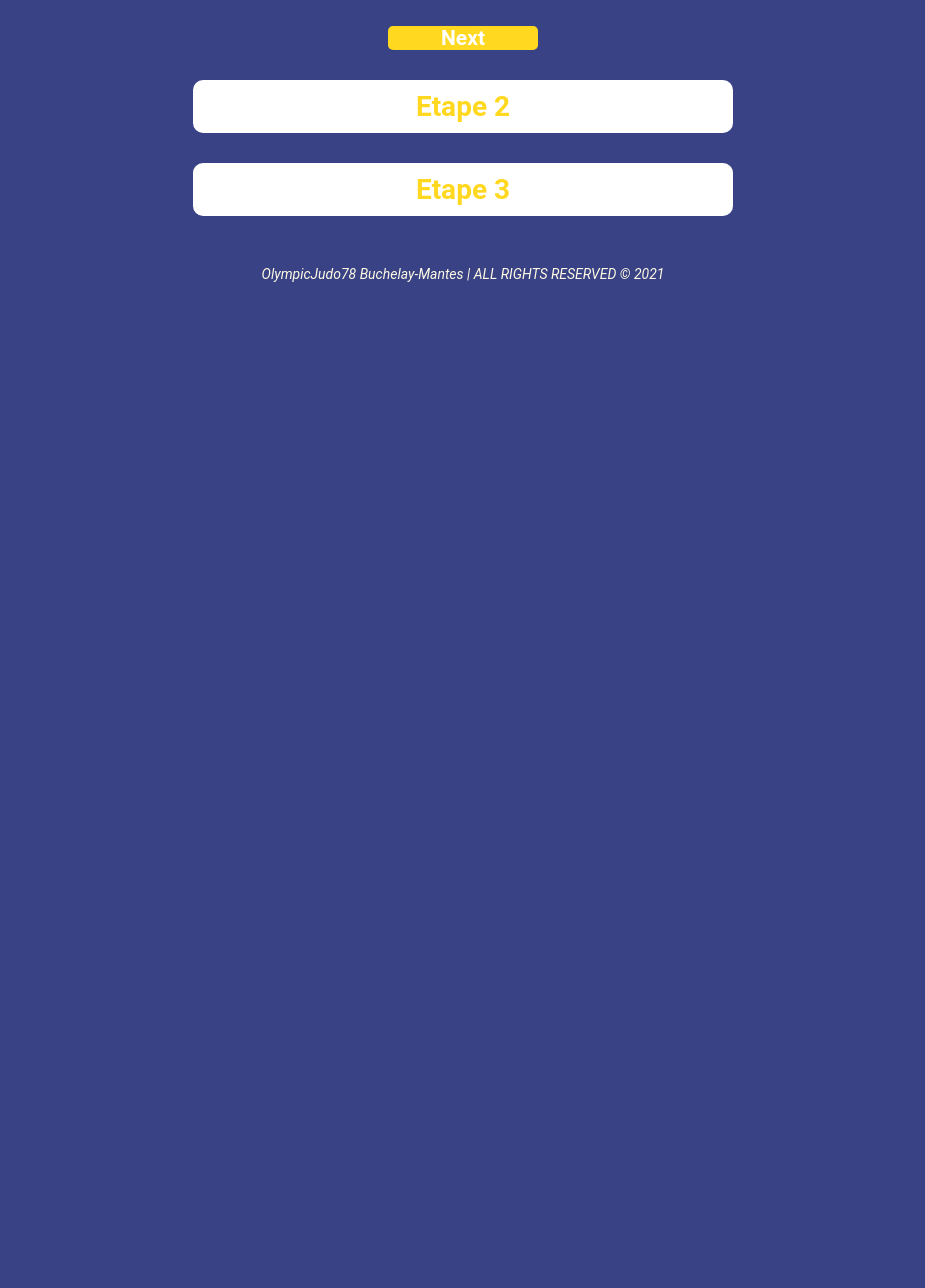
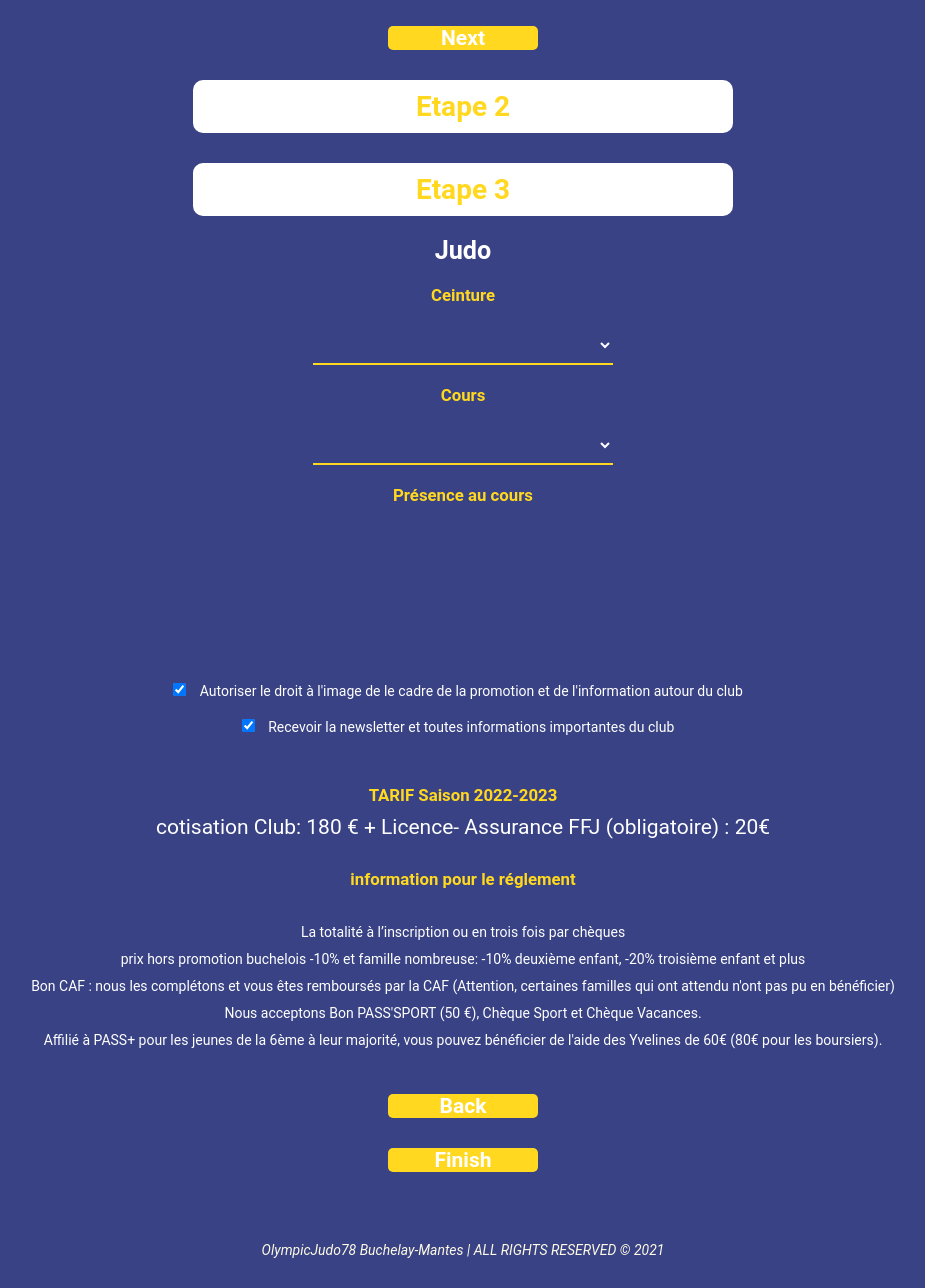
Before and after one commit to Labrege/olympicjudo78, a PHP site: page /inscription.php in a window 1280 px wide. Shown: the part 849-2137 px from the top of the page, without its empty margins (177-1102 px from the left). Before the commit the page ends 1131 px from the top, so only its background shows below. Run offline with PHP 8.4, Linux system fonts and the light colour scheme; data that the repository does not hold is empty; some libraries are stand-ins or nearby versions.

Commit message:
information inscription

```diff
--- a/CSS/inscriptions.css
+++ b/CSS/inscriptions.css
@@ -244,6 +244,10 @@
     font-size: 1.5em;
 }
 
+.prix h4{
+    padding-top: 20px;
+}
+
 .message {
     color: rgb(6, 182, 6);
     margin: 10px;
@@ -251,6 +255,12 @@
     text-align: center;
 
     font-size: 1.5em;
+}
+
+.conditionpayement{
+    list-style-type: circle;
+    justify-content: left;
+    padding-top: 20px;
 }
 
 @media screen and (max-width: 768px){
--- a/inscription.php
+++ b/inscription.php
@@ -72,7 +72,7 @@
 
                     <!-- Etape 3 -->
                     <h2> Etape 3 </h2>
-                    <div class="form-container no-display" id="form-container3">
+                    <div class="form-container " id="form-container3">
                             <h3>Judo</h3>
                             <h4>Ceinture</h4>
                             <select name="ceinture" class="texte">
@@ -130,20 +130,28 @@
 
                             <div class=droit>
                                 <input type="checkbox" name="droitimage" id="droitImage" value=droitImage checked>
-                                <label for="scales">Autoriser le droit a l'image de le cadre de la promotion et de l'information autour du club</label>
+                                <label for="scales">Autoriser le droit à l'image de le cadre de la promotion et de l'information autour du club</label>
                             </div>
 
                             <div class=droit>
                                 <input type="checkbox" name="newsletter" value=newsletter checked>
-                                <label for="scales">Recevoir la newsleter et toutes informations importantes du club </label>
+                                <label for="scales">Recevoir la newsletter et toutes informations importantes du club </label>
                             </div>
 
                             <div class="prix">
                                 <h4>TARIF Saison 2022-2023</h4>
-                                <label for="scales" class="180  "> 180 €</label>
-                                <label for="scales" class="220 no-display"> 220 €</label>
+                                <label for="scales" class="180  "> cotisation Club: 180 € +  Licence- Assurance FFJ (obligatoire) : 20€ </label>
+                                <label for="scales" class="220 no-display"> cotisation Club: 220 € +  Licence- Assurance FFJ (obligatoire) : 40€</label>
                                 <label for="scales" class="330 no-display"> 330 €</label>
-                                <p> prix hors promotion buchelois -10% et famille nombreuse: -10% deuxième enfant, -20% troisième enfant et plus . <br>règlement à effectuer lors des premiers cours</p>
+
+                                <h4> information pour le réglement</h4>
+                                <ul class="conditionpayement">
+                                    <li>La totalité à l’inscription ou en trois fois par chèques</li>
+                                    <li>prix hors promotion buchelois -10% et famille nombreuse: -10% deuxième enfant, -20% troisième enfant et plus </li>
+                                    <li>Bon CAF : nous les complétons et vous êtes remboursés par la CAF (Attention, certaines familles qui ont attendu n'ont pas pu en bénéficier)</li>
+                                    <li>Nous acceptons Bon PASS'SPORT (50 €), Chèque Sport et Chèque Vacances.</li>
+                                    <li>Affilié à PASS+ pour les jeunes de la 6ème à leur majorité, vous pouvez bénéficier de l'aide des Yvelines de 60€ (80€ pour les boursiers).</li>
+                                </ul>
                             </div>
 
 
```
